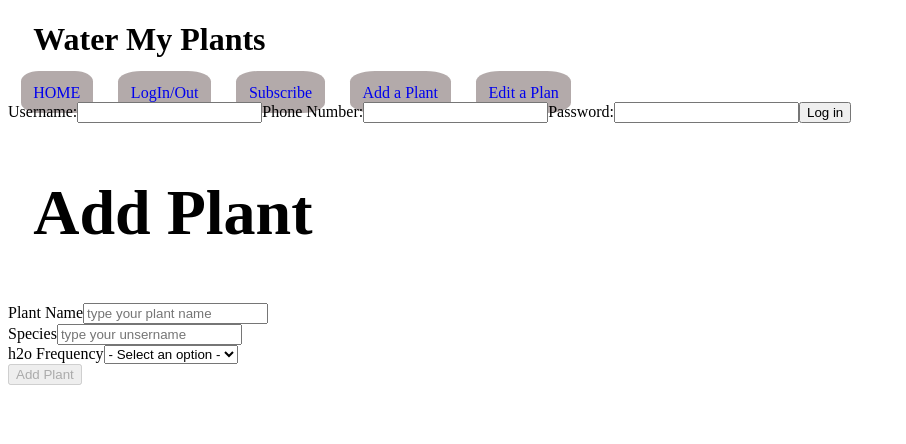
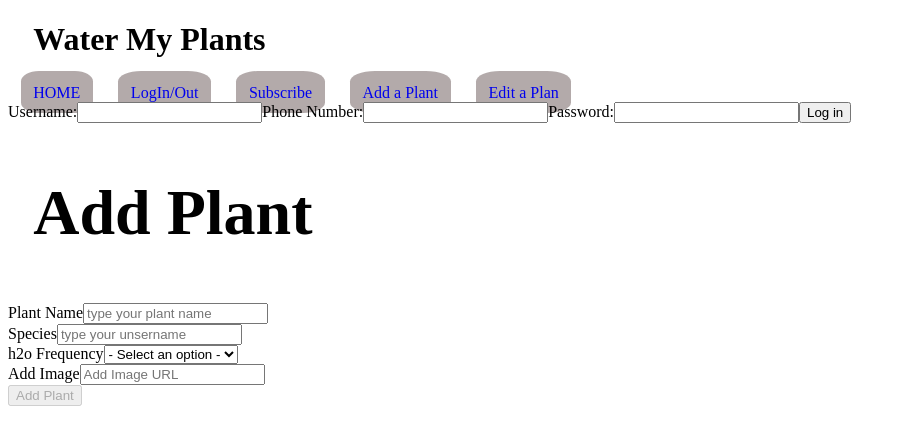
Before and after one commit to ft-watermyplants6/frontend, a React (Create React App) app: page / in a window 1280 px wide. Shown: the top 444 px of the page, without its empty margins (0-906 px from the left). Built offline with nearby package versions, Linux system fonts and the light colour scheme.

Commit message:
refactor AddPlantForm.js for readability

```diff
--- a/src/Schema/AddPlant/addPlantForm.js
+++ b/src/Schema/AddPlant/addPlantForm.js
@@ -40,8 +40,8 @@ export default function AddPlantForm(props) {
                 <label>Species
                     <input
                         name='species'
+                        value={values.species}
                         type='text'
-                            value={values.species}
                         onChange={onChange}
                         placeholder='type your unsername'
                         maxLength='30'
@@ -52,16 +52,28 @@ export default function AddPlantForm(props) {
             <div>
                 <label>h2o Frequency
                     <select
+                        name='h2ofrequency'
+                        value={values.h2ofrequency}
                         onChange={onChange}
-            value={values.h2ofrequency}
-            name='h2ofrequency'
                     >
                         <option value=''>- Select an option -</option>
-            <option value='student'>Daily</option>
-            <option value='alumni'>Weekly</option>
-            <option value='instructor'>Monthly</option>
+                        <option value='daily'>Daily</option>
+                        <option value='weekly'>Weekly</option>
+                        <option value='monthly'>Monthly</option>
                     </select>
                 </label>
+            </div>
+            <div>
+                <label>Add Image
+                    <input
+                        name='image'
+                        value={values.email}
+                        type='text'
+                        onChange={onChange}
+                        placeholder='Add Image URL'
+                    />
+                </label>
+
             </div>
 
             <button id="order-button" disabled={disabled}>Add Plant</button>
--- a/src/Schema/formSchema.js
+++ b/src/Schema/formSchema.js
@@ -6,14 +6,15 @@ export default yup.object().shape({
         .string()
         .required("Plant name is required")
         .min(2, "name must be at least 2 characters"),
-        species: yup
+    species: yup
         .string()
         .required("Species is required")
         .min(2, "name must be at least 2 characters"),
-        h2ofrequency: yup
+    h2ofrequency: yup
         .string()
         .required("Water Frequency is required")
         .min(2, "name must be at least 2 characters"),
-        image: yup.boolean(),
+    image: yup
+    .string()
 
-    })
+})
```
Lines whose indentation alone changed are shown as unchanged.
